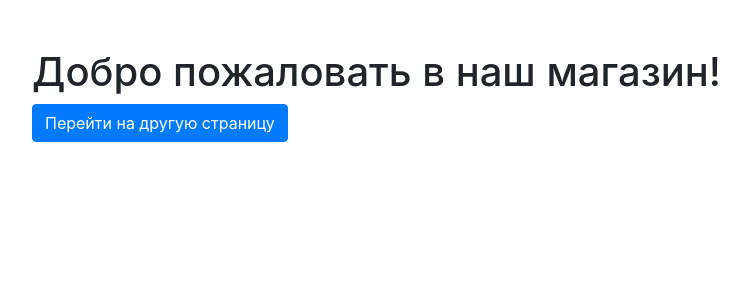
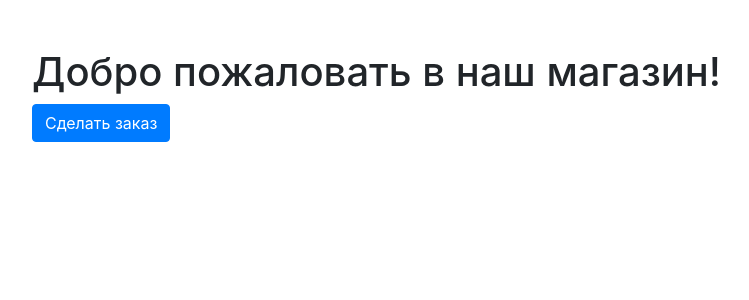
Before and after one commit to Internship-Spectre/remesliniki_project, a Django app: page /orders/ in a window 1280 px wide. Shown: the part 75-375 px from the top of the page, without its empty margins (68-817 px from the left). Run offline with Django 4.2, Linux system fonts and the light colour scheme; some libraries are stand-ins or nearby versions.

Commit message:
Заказ

```diff
--- a/app/templates/orders/index.html
+++ b/app/templates/orders/index.html
@@ -9,7 +9,7 @@
 <body>
   <div class="container mt-5">
     <h1>Добро пожаловать в наш магазин!</h1>
-    <a href="{% url 'orders_create' %}" class="btn btn-primary">Перейти на другую страницу</a>
+    <a href="{% url 'orders_create' %}" class="btn btn-primary">Сделать заказ</a>
   </div>
 </body>
 
```
